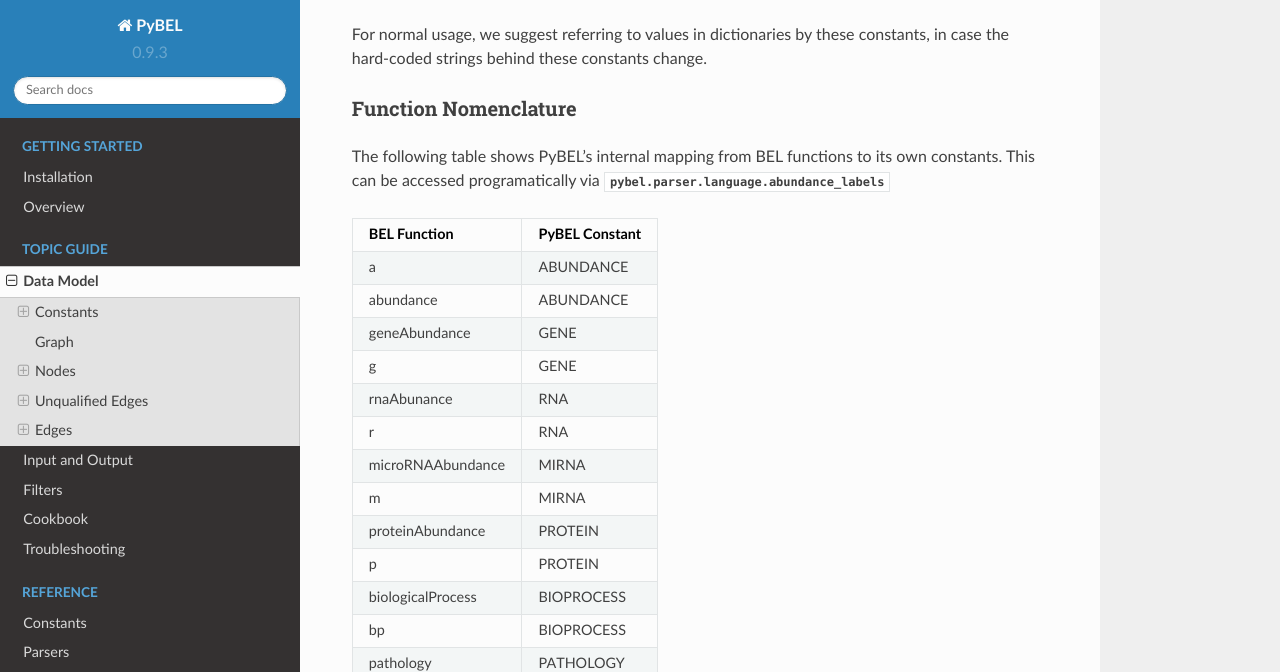
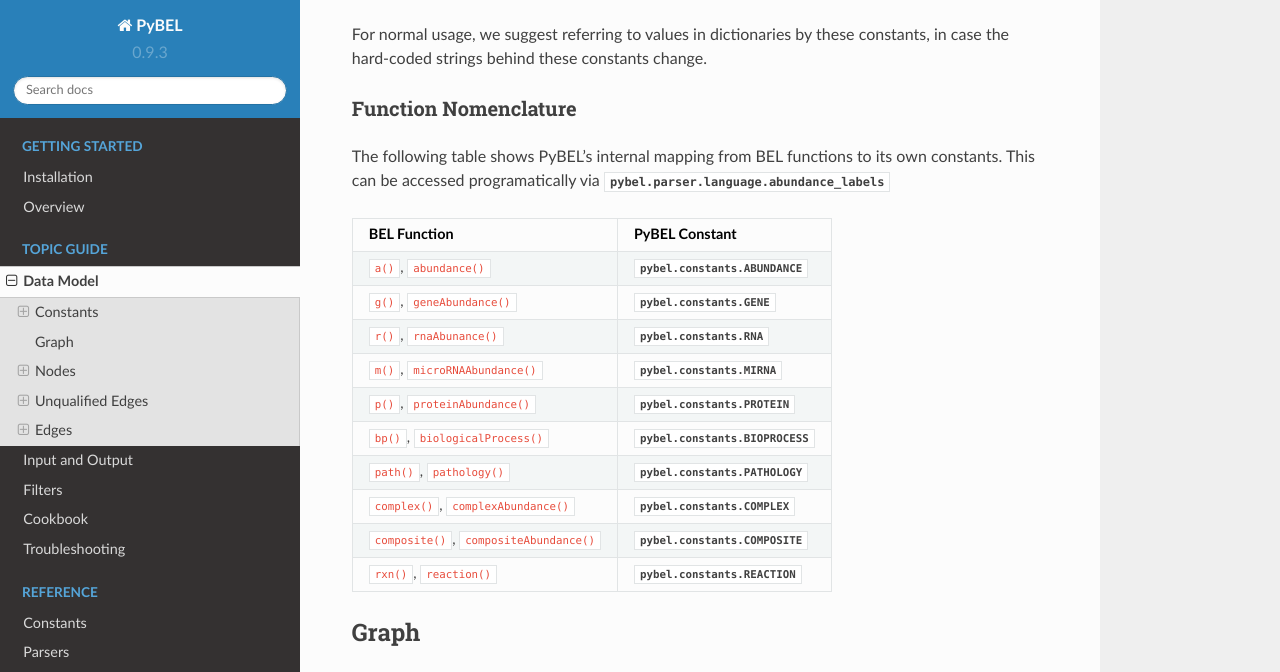
Before and after one commit to pybel/pybel, a Sphinx documentation site: the page built from docs/source/datamodel.rst, in a window 1280 px wide and 1400 px high, scrolled down 672 px. Shown: the top 672 px of the window. Built offline with Sphinx 7.4.7 and the Read the Docs theme 2.0.0, drawn with Linux system fonts in a browser that asks for light colours; some of the changed text lies outside the part shown; grey boxes are pictures that could not be loaded.

Commit message:
Update documentation

```diff
--- a/docs/source/datamodel.rst
+++ b/docs/source/datamodel.rst
@@ -32,49 +32,30 @@
 The following table shows PyBEL's internal mapping from BEL functions to its own constants. This can be accessed
 programatically via :data:`pybel.parser.language.abundance_labels`
 
-+--------------------+----------------+
-| BEL Function       | PyBEL Constant |
-+====================+================+
-| a                  | ABUNDANCE      |
-+--------------------+----------------+
-| abundance          | ABUNDANCE      |
-+--------------------+----------------+
-| geneAbundance      | GENE           |
-+--------------------+----------------+
-| g                  | GENE           |
-+--------------------+----------------+
-| rnaAbunance        | RNA            |
-+--------------------+----------------+
-| r                  | RNA            |
-+--------------------+----------------+
-| microRNAAbundance  | MIRNA          |
-+--------------------+----------------+
-| m                  | MIRNA          |
-+--------------------+----------------+
-| proteinAbundance   | PROTEIN        |
-+--------------------+----------------+
-| p                  | PROTEIN        |
-+--------------------+----------------+
-| biologicalProcess  | BIOPROCESS     |
-+--------------------+----------------+
-| bp                 | BIOPROCESS     |
-+--------------------+----------------+
-| pathology          | PATHOLOGY      |
-+--------------------+----------------+
-| path               | PATHOLOGY      |
-+--------------------+----------------+
-| complexAbundance   | COMPLEX        |
-+--------------------+----------------+
-| complex            | COMPLEX        |
-+--------------------+----------------+
-| compositeAbundance | COMPOSITE      |
-+--------------------+----------------+
-| composite          | COMPOSITE      |
-+--------------------+----------------+
-| reaction           | REACTION       |
-+--------------------+----------------+
-| rxn                | REACTION       |
-+--------------------+----------------+
++-------------------------------------------+----------------------------------------+
+| BEL Function                              | PyBEL Constant                         |
++===========================================+========================================+
+| ``a()``, ``abundance()``                  | :data:`pybel.constants.ABUNDANCE`      |
++-------------------------------------------+----------------------------------------+
+| ``g()``, ``geneAbundance()``              | :data:`pybel.constants.GENE`           |
++-------------------------------------------+----------------------------------------+
+| ``r()``, ``rnaAbunance()``                | :data:`pybel.constants.RNA`            |
++-------------------------------------------+----------------------------------------+
+| ``m()``, ``microRNAAbundance()``          | :data:`pybel.constants.MIRNA`          |
++-------------------------------------------+----------------------------------------+
+| ``p()``, ``proteinAbundance()``           | :data:`pybel.constants.PROTEIN`        |
++-------------------------------------------+----------------------------------------+
+| ``bp()``, ``biologicalProcess()``         | :data:`pybel.constants.BIOPROCESS`     |
++-------------------------------------------+----------------------------------------+
+| ``path()``, ``pathology()``               | :data:`pybel.constants.PATHOLOGY`      |
++-------------------------------------------+----------------------------------------+
+| ``complex()``, ``complexAbundance()``     | :data:`pybel.constants.COMPLEX`        |
++-------------------------------------------+----------------------------------------+
+| ``composite()``, ``compositeAbundance()`` | :data:`pybel.constants.COMPOSITE`      |
++-------------------------------------------+----------------------------------------+
+| ``rxn()``, ``reaction()``                 | :data:`pybel.constants.REACTION`       |
++-------------------------------------------+----------------------------------------+
+
 
 Graph
 -----
```
Also changed, not shown: 1 other file.
